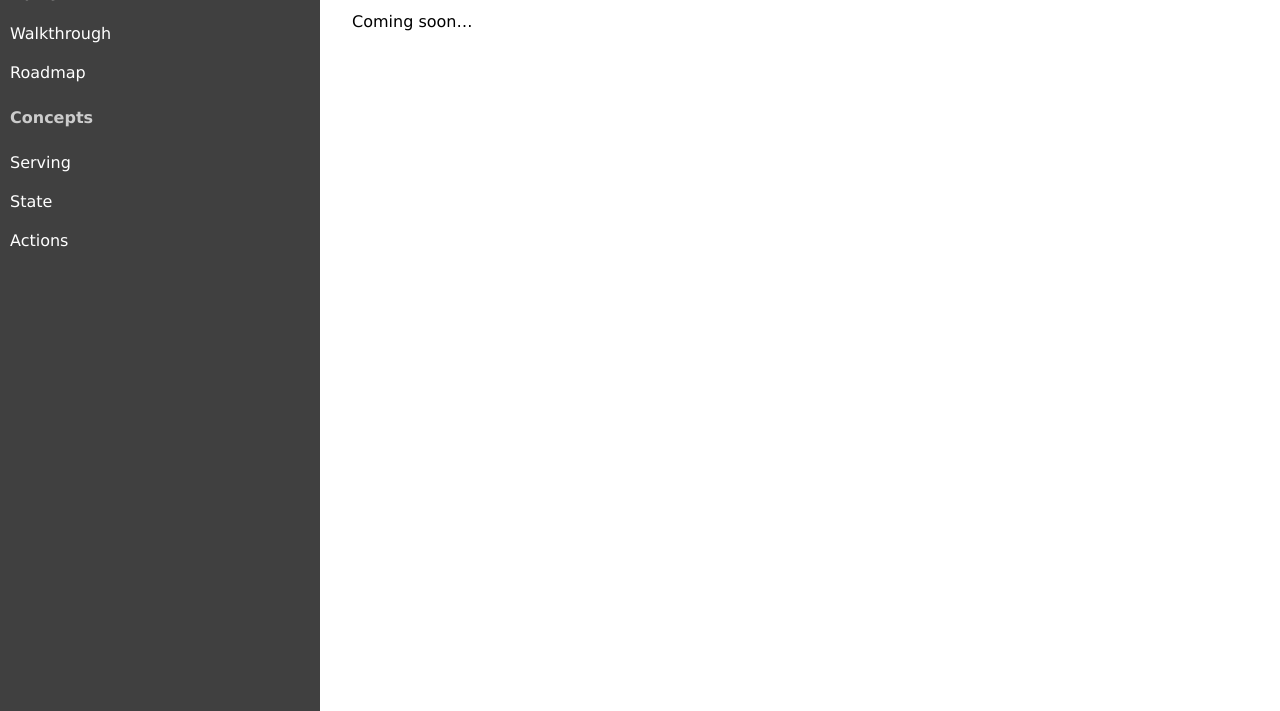
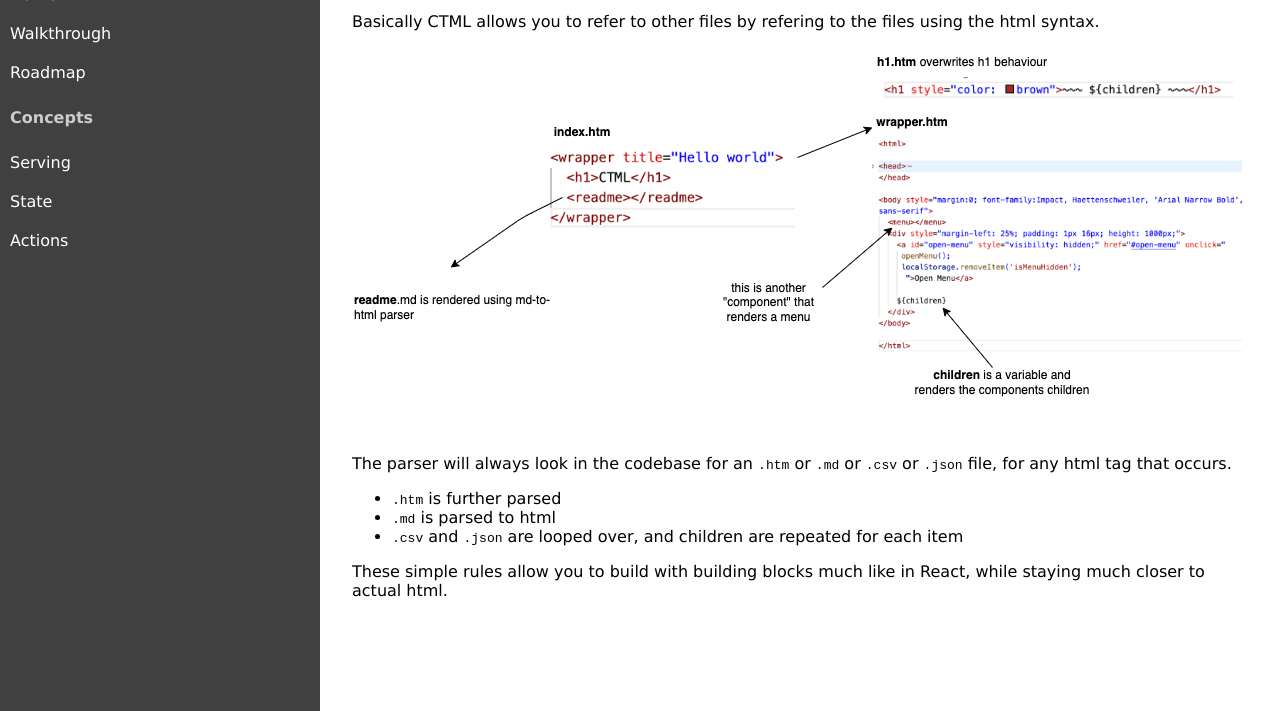
Before and after one commit to CodeFromAnywhere/ctml, a plain HTML site: page docs/walkthrough.html in a window 1280 px wide. Shown: the part 89-800 px from the top of the page. Drawn offline with Linux system fonts and the light colour scheme.

Commit message:
alter content and beauty

```diff
--- a/docs/walkthrough.html
+++ b/docs/walkthrough.html
@@ -188,7 +188,28 @@ document.getElementById('discord')?.remove();
         >Open Menu</a
       >
       <h1 id="walkthrough">Walkthrough</h1>
-      <p>Coming soon…</p>
+      <p>
+        Basically CTML allows you to refer to other files by refering to the
+        files using the html syntax.
+      </p>
+      <p><img src="./overview.drawio.png" alt="overview" /></p>
+      <p>
+        The parser will always look in the codebase for an <code>.htm</code> or
+        <code>.md</code> or <code>.csv</code> or <code>.json</code> file, for
+        any html tag that occurs.
+      </p>
+      <ul>
+        <li><code>.htm</code> is further parsed</li>
+        <li><code>.md</code> is parsed to html</li>
+        <li>
+          <code>.csv</code> and <code>.json</code> are looped over, and children
+          are repeated for each item
+        </li>
+      </ul>
+      <p>
+        These simple rules allow you to build with building blocks much like in
+        React, while staying much closer to actual html.
+      </p>
       <br />
       <br />
       <br />
```
Also changed, not shown: docs/index.html (+8 -8 lines), 2 other files.
